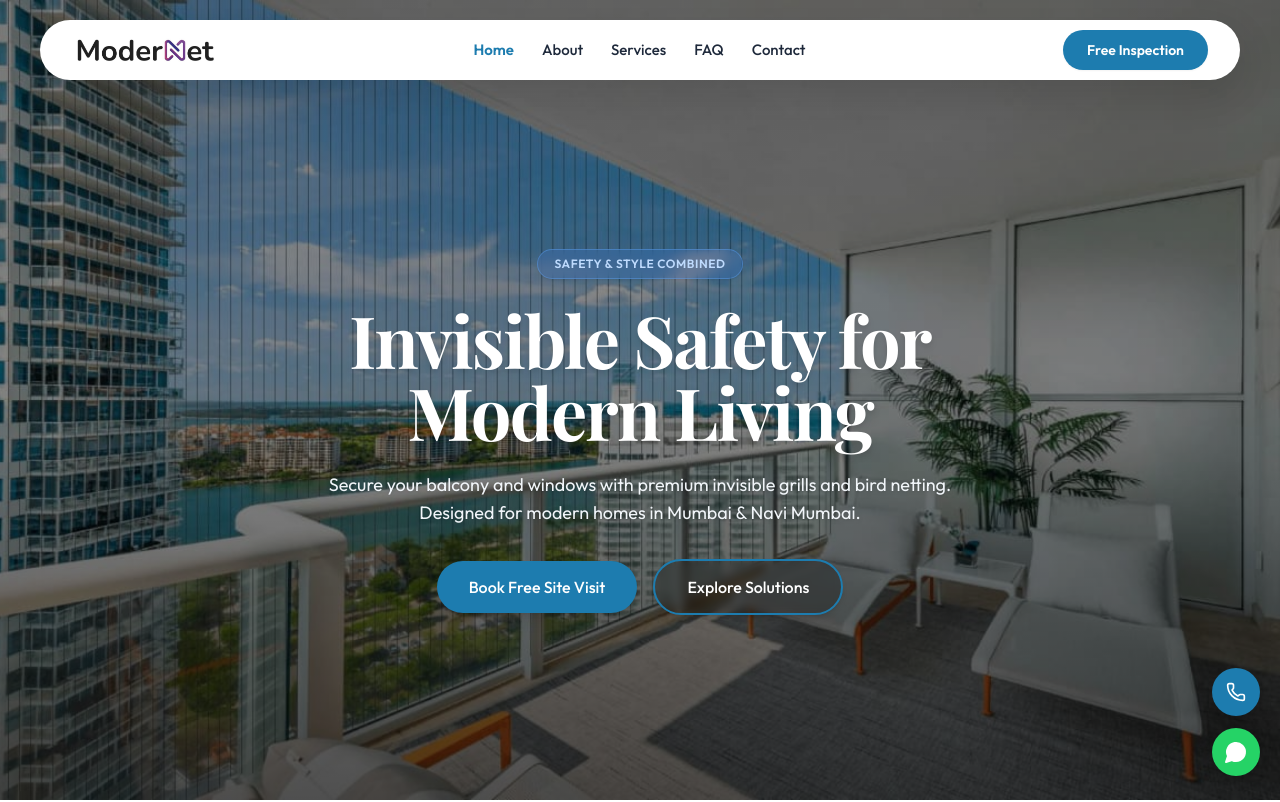
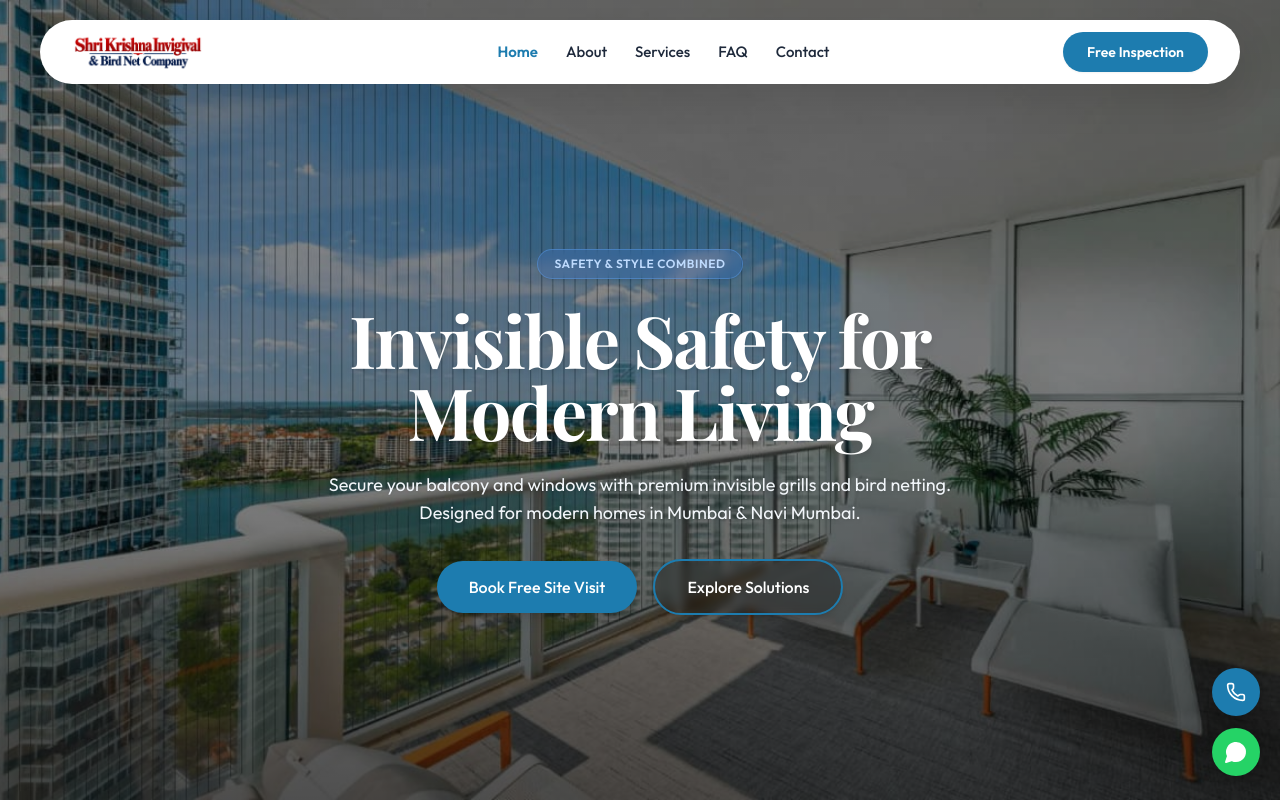
Before and after one commit to THAKUR3012/modernet, a Next.js app: page / in a window 1280 px wide. Shown: the top 802 px of the page. Built offline with nearby package versions, Linux system fonts and the light colour scheme.

Commit message:
Update logo references in layout, footer, and navbar components for brand consistency

```diff
--- a/src/app/layout.tsx
+++ b/src/app/layout.tsx
@@ -69,7 +69,7 @@ export const metadata: Metadata = {
     },
   },
   icons: {
-    icon: "/img/modernet_logo1.jpeg",
+    icon: "/img/logo.png",
   },
   openGraph: {
     title: "Shri Krishna Invisible Grill & Bird Net Company | Mumbai",
@@ -108,7 +108,7 @@ const localBusinessSchema = {
   description:
     "Leading invisible safety grill and bird netting installation service in Mumbai. Providing SS316 marine-grade invisible grills, all bird net services with long time life nylon nets, and 3 Years Free Repairing Service guarantee.",
   url: "https://www.modernet.in",
-  logo: "https://www.modernet.in/img/business_card.png",
+  logo: "https://www.modernet.in/img/logo.png",
   image: "https://www.modernet.in/img/business_card.png",
   telephone: "+919082754119",
   email: "Msmartkrish.81089@gmail.com",
--- a/src/components/Footer.tsx
+++ b/src/components/Footer.tsx
@@ -12,12 +12,12 @@ export default function Footer() {
           {/* Col 1: Brand & About */}
           <div className="space-y-4">
             <div className="flex items-center gap-2">
-              <div className="bg-white p-2 rounded-lg inline-block">
+              <div className="bg-white p-2.5 rounded-xl inline-block">
                 <Image
-                  src="/img/modernet_logo1.jpeg"
-                  alt="ModerNet Safety Solutions"
-                  width={140}
-                  height={35}
+                  src="/img/logo.png"
+                  alt="Shri Krishna Invisible Grill & Bird Net Company"
+                  width={180}
+                  height={60}
                   className="object-contain"
                 />
               </div>
--- a/src/components/Navbar.tsx
+++ b/src/components/Navbar.tsx
@@ -42,10 +42,10 @@ export default function Navbar() {
         >
           {/* Brand Logo */}
           <Link href="/" className="flex items-center shrink-0">
-            <div className="relative h-8 sm:h-9 w-32 sm:w-36">
+            <div className="relative h-9 sm:h-11 w-40 sm:w-48">
               <Image
-                src="/img/modernet_logo1.jpeg"
-                alt="ModerNet"
+                src="/img/logo.png"
+                alt="Shri Krishna Invisible Grill & Bird Net Company"
                 fill
                 priority
                 className="object-contain object-left"
```
